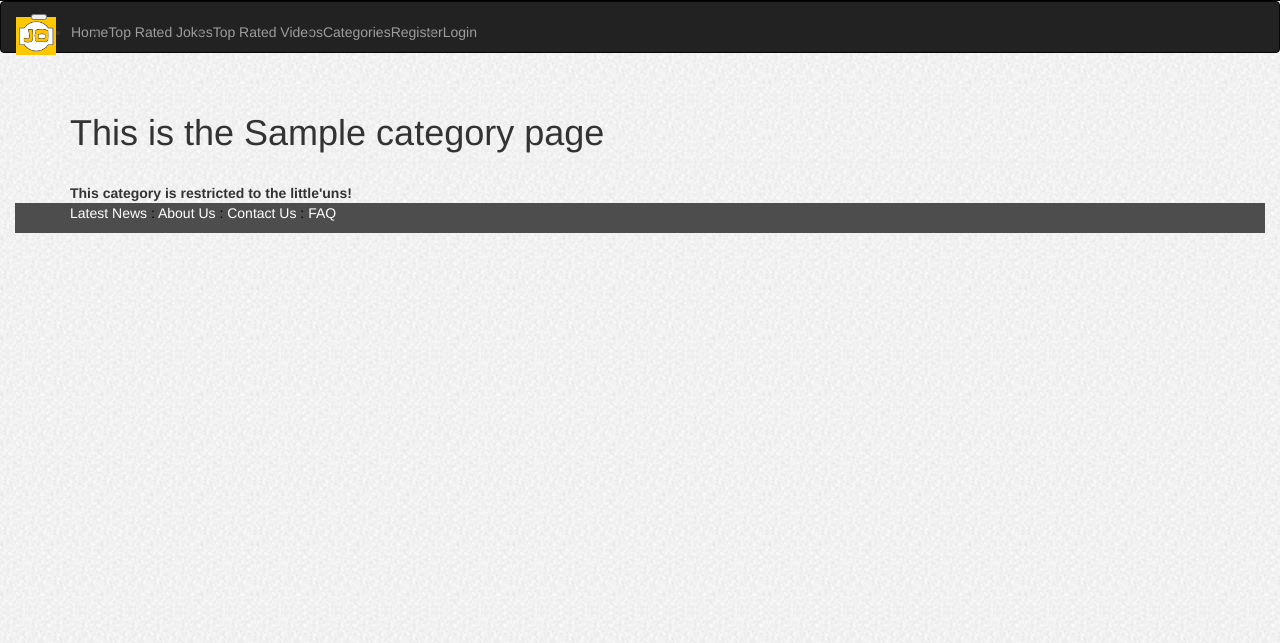
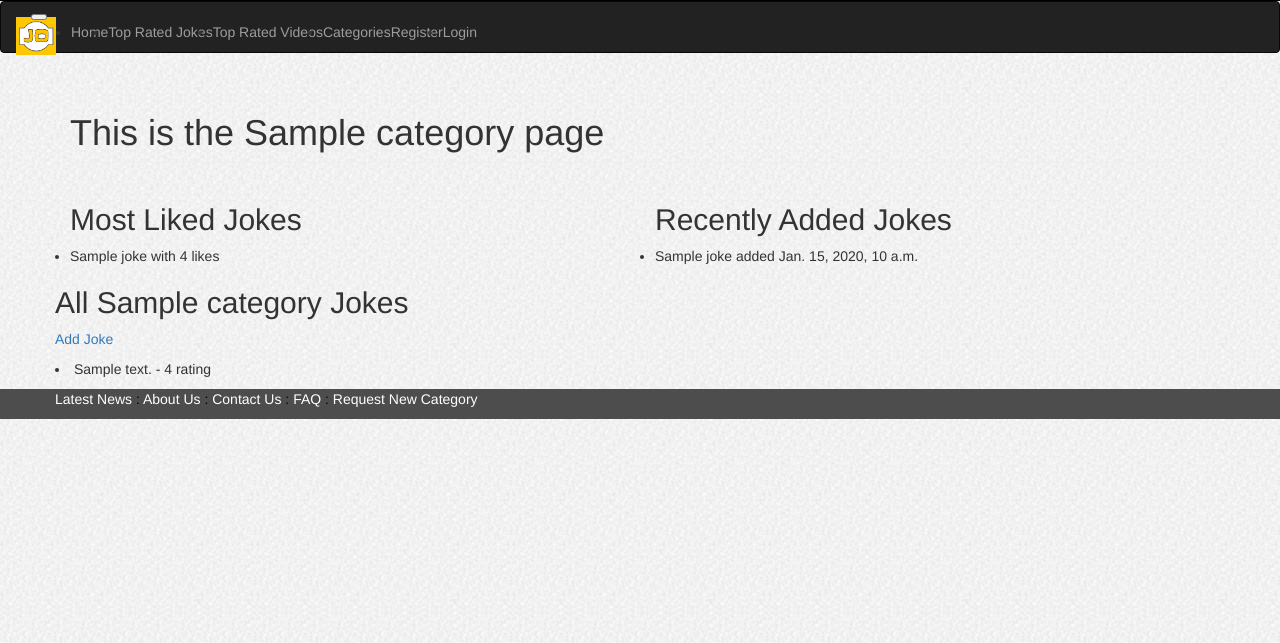
Before and after one commit to David-Damer/jokeoverflow_wad2_project, a Django app: a page that uses templates/jokeoverflow/base2.html in a window 1280 px wide. Shown: the part 157-800 px from the top of the page. Run offline with Django 3.2, Linux system fonts and the light colour scheme; tables that the repository leaves empty hold one stand-in row (values such as "Sample post"); parts of the project's set-up code (start-up, migrations or seed data) failed here and were passed over; some libraries are stand-ins or nearby versions.

Commit message:
Request Category

```diff
--- a/jokeoverflow/models.py
+++ b/jokeoverflow/models.py
@@ -102,7 +102,7 @@ class Complaint(models.Model):
         return self.complaint
 
 class CategoryRequest(models.Model):
-    new_category = forms.CharField(max_length=128, blank=False)
+    new_category = models.CharField(max_length=128, blank=False)
     user = models.ForeignKey(User)
     date_added = models.DateTimeField(auto_now_add=True)
 
--- a/jokeoverflow/urls.py
+++ b/jokeoverflow/urls.py
@@ -23,6 +23,7 @@ urlpatterns = [
     url(r'^about_us/', views.about_us, name='about_us'),
     url(r'^contact_us/', views.contact_us, name='contact_us'),
     url(r'^log_complaint', views.log_complaint, name='log_complaint'),
+    url(r'^new_category', views.new_category, name='new_category'),
     url(r'^faq/', views.faq, name='faq'),
     url(r'^testingSC1/', views.testingSC1, name='testingSC1'),
     url(r'^latest_news/', views.latest_news, name='latest_news'),
--- a/jokeoverflow/views.py
+++ b/jokeoverflow/views.py
@@ -3,7 +3,7 @@ from django.db import models
 from django.contrib.auth.models import AbstractUser
 from django.contrib.auth.decorators import login_required
 from jokeoverflow.models import Category, Video, Joke, UserProfile, Comment, Voted
-from jokeoverflow.forms import UserProfileForm, JokeForm
+from jokeoverflow.forms import UserProfileForm, JokeForm, CategoryRequestForm
 from jokeoverflow.forms import CommentForm, ComplaintForm
 from django.shortcuts import redirect
 from jokeoverflow.youtube_search import *
@@ -11,9 +11,7 @@ from django.template.defaulttags import register
 from django.http import HttpResponse
 from django.contrib import messages
 from jokeoverflow.calculate_age import calculate_age
-from django.http import JsonResponse
-import json
-from django.utils.timezone import now
+
 
 
 def home(request):
@@ -38,13 +36,11 @@ def add_joke(request, category_name_slug):
     form = JokeForm()
     if request.method == 'POST':
         form = JokeForm(request.POST)
-        user = request.user
-
         if form.is_valid():
             if category:
                 joke = form.save(commit=False)
                 joke.category = category
-                joke.added_by = user
+                joke.views = 0
                 joke.save()
                 return show_category(request, category_name_slug)
         else:
@@ -62,11 +58,6 @@ def about_us(request):
 
 def show_category(request, category_name_slug):
     context_dict = {}
-    age = 0
-    if not request.user.is_superuser:
-        if request.user.is_authenticated:
-            prof = UserProfile.objects.filter(user=request.user)[0]
-            age = calculate_age(prof.date_of_birth)
 
     try:
         category_list = Category.objects.order_by('title')
@@ -75,7 +66,7 @@ def show_category(request, category_name_slug):
         recent_jokes = Joke.objects.filter(category=category).order_by('-date_added')[:2]
         all_jokes = Joke.objects.filter(category=category).order_by('-upvotes')
         context_dict = {'categories': category_list, 'category': category, 'topratedjokes': rated_jokes,
-                        'recentjokes': recent_jokes, 'alljokes': all_jokes, 'age': age}
+                        'recentjokes': recent_jokes, 'alljokes': all_jokes, }
     except Category.DoesNotExist:
         context_dict['category'] = None
         context_dict['topratedjokes'] = None
@@ -116,8 +107,8 @@ def user_profiles(request):
 
 def top_rated_videos(request):
     category_list = Category.objects.order_by('title')
-    rated_videos = Video.objects.all().order_by('-date_added')[:5]
-    context_dict = {'categories': category_list, 'topratedvideos': rated_videos}
+    rated_videos = Video.objects.order_by('-upvotes')[:10]
+    context_dict = {'categories': category_list, 'topratedvideos': rated_videos,}
     result_list = []
     query = ''
 
@@ -139,7 +130,7 @@ def log_complaint(request):
     if request.method == 'POST':
         form = ComplaintForm(request.POST)
         if form.is_valid():
-            complaint = form.save(commit=False)
+            complaint = form.save(commit = False)
             complaint.user = request.user
             complaint.save()
 
@@ -161,6 +152,7 @@ def top_rated_jokes(request):
         rated_cat_jokes = Joke.objects.filter(category=cat).order_by('upvotes')[:5]
         cat_rated_dict[str(cat)] = rated_cat_jokes
 
+
     form = CommentForm(request.POST)
     if request.method == 'POST':
         form = CommentForm(request.POST)
@@ -175,11 +167,14 @@ def top_rated_jokes(request):
         else:
             print(form.errors)
 
+
+
+
     print(str(cat_rated_dict))
     comments = Comment.objects.all()
     users = UserProfile.objects.all()
     context_dict = {'categories': category_list, 'cat_rated_jokes': cat_rated_dict, 'comments': comments,
-                    'topratedjokes': rated_jokes, 'users': users, 'form': form}
+                    'topratedjokes': rated_jokes, 'users': users, 'form':form}
     response = render(request, 'jokeoverflow/top_rated_jokes.html', context_dict)
     return response
 
@@ -201,7 +196,6 @@ def search(request):
     context_dictionary = {'previous_query': query, 'result_list': result_list}
     return render(request, 'jokeoverflow/top_rated_videos.html', context_dictionary)
 
-
 def register_profile(request):
     category_list = Category.objects.order_by('title')
     form = UserProfileForm()
@@ -222,6 +216,7 @@ def register_profile(request):
     return render(request, 'jokeoverflow/register_profile.html', context_dict)
 
 
+
 @login_required
 def auto_add_video(request):
     url = None
@@ -235,18 +230,14 @@ def auto_add_video(request):
         url = request.GET['url']
         code = request.GET['code']
         thumb = request.GET['thumb']
-        if not Video.objects.filter(embed_code=code).exists():
-            print('added')
-            vid = Video.objects.get_or_create(title=title, url=url, embed_code=code,
-                                              thumbnail=thumb, added_by=request.user)
-        else:
-            print('Not added')
-            vid = Video.objects.get(embed_code=code)
-            vid.date_added = now()
-    videos = Video.objects.all().order_by('-date_added')[:5]
-    context_dict['topratedvideos'] = videos
-    return render(request, 'jokeoverflow/video_update.html', context_dict)
+        print('added')
+        vid = Video.objects.get_or_create(title=title, url=url, embed_code=code,
+                                          thumbnail=thumb, added_by=request.user)
+        videos = Video.objects.order_by('-upvotes')[:10]
+        category_list = Category.objects.order_by('title')
+        context_dict = {'categories': category_list, 'topratedvideos': videos, }
 
+        return render(request, 'jokeoverflow/top_rated_videos.html', context_dict)
 
 def testingSC1(request, jid):
     context_dict = {}
@@ -256,8 +247,8 @@ def testingSC1(request, jid):
     userget = request.GET.get('user')
     userpost = request.POST.get('user')
     userrequest = request.user
-    # jokerequest = request.joke
-    # jokepass = joke_slug
+    #jokerequest = request.joke
+    #jokepass = joke_slug
     joke = jid
 
     try:
@@ -273,7 +264,7 @@ def testingSC1(request, jid):
             comment.made_by = request.user
             print(form.errors)
 
-    context_dict = {'form': form, 'jid': jid}
+    context_dict = {'form': form, 'jid':jid}
 
     return render(request, 'jokeoverflow/testingSC1.html', context_dict)
 
@@ -313,11 +304,8 @@ def add_comment_to_joke(request, joke_slug, user):
 @login_required
 def upvote(request):
     joke = None
-    uuser = None
     if request.method == 'GET':
         joke = request.GET['djoke']
-        uuser = request.user.username
-
     if joke:
         upjoke = Joke.objects.get(title=joke)
         if upjoke:
@@ -325,8 +313,8 @@ def upvote(request):
                 print('already voted')
 
                 upvotes = upjoke.upvotes
-                msg = (" You can only vote once per joke " + uuser + '!')
-                return JsonResponse({"upvotes": upvotes, 'msg': msg})
+                msg = (upvotes.__str__() + " You can only vote once per joke!")
+                return HttpResponse(msg)
             else:
                 voted = Voted.objects.get_or_create(user=request.user, joke=upjoke)[0]
                 voted.save()
@@ -335,8 +323,7 @@ def upvote(request):
                 print("vote registered")
                 upjoke.upvotes = upvotes
                 upjoke.save()
-                msg = ("Vote Registered " + uuser + "!")
-                return JsonResponse({'upvotes': upvotes, 'msg': msg})
+                return HttpResponse(upvotes)
 
 
 @login_required
@@ -371,3 +358,23 @@ def add_comment(request):
     joke = None
     if request.method == 'GET':
         pass
+
+@login_required
+def new_category(request):
+    form = CategoryRequestForm()
+
+    if request.method == 'POST':
+        form = CategoryRequestForm(request.POST)
+        if form.is_valid():
+            new_category = form.save(commit = False)
+            new_category = request.user
+            new_category.save()
+
+            return redirect('home')
+        else:
+            print(form.errors)
+
+    category_list = Category.objects.order_by('title')
+    context_dict = {'form': form, 'categories': category_list}
+    response = render(request, 'jokeoverflow/new_category.html', context_dict)
+    return response
--- a/templates/jokeoverflow/base2.html
+++ b/templates/jokeoverflow/base2.html
@@ -63,7 +63,7 @@
                     {% if categories %}
                         {% for cat in categories %}
                             <a class="dropdown-item"
-                               href="{% url 'jokeoverflow:show_category' cat.slug %}">{{ cat.title }} </a>
+                               href="{% url 'jokeoverflow:show_category' cat.slug %}">{{ cat.title }}</a>
                         {% endfor %}
                     {% endif %}
                 </div>
@@ -108,7 +108,8 @@
         {% endif %}
 
         <a href="{% url 'jokeoverflow:contact_us' %}">Contact Us</a> :
-        <a href="{% url 'jokeoverflow:faq' %}">FAQ</a>
+        <a href="{% url 'jokeoverflow:faq' %}">FAQ</a> :
+	<a href="{% url 'jokeoverflow:new_category' %}">Request New Category</a>
     </ul>
 
 </footer>
```
Also changed, not shown: templates/jokeoverflow/new_category.html (added, +21 -0 lines), jokeoverflow/migrations/0002_auto_20180319_2059.py (deleted), 1 other file.
